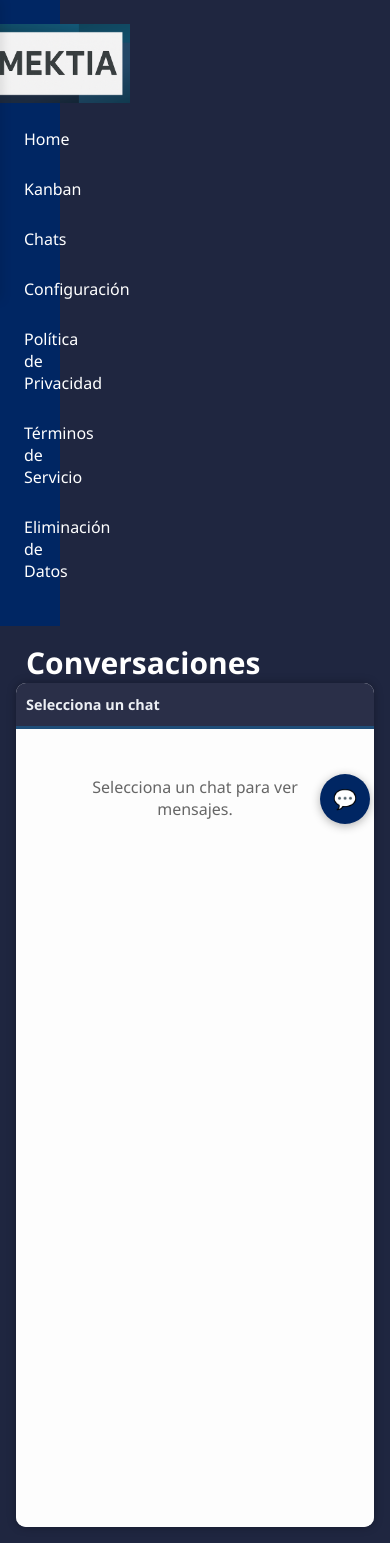
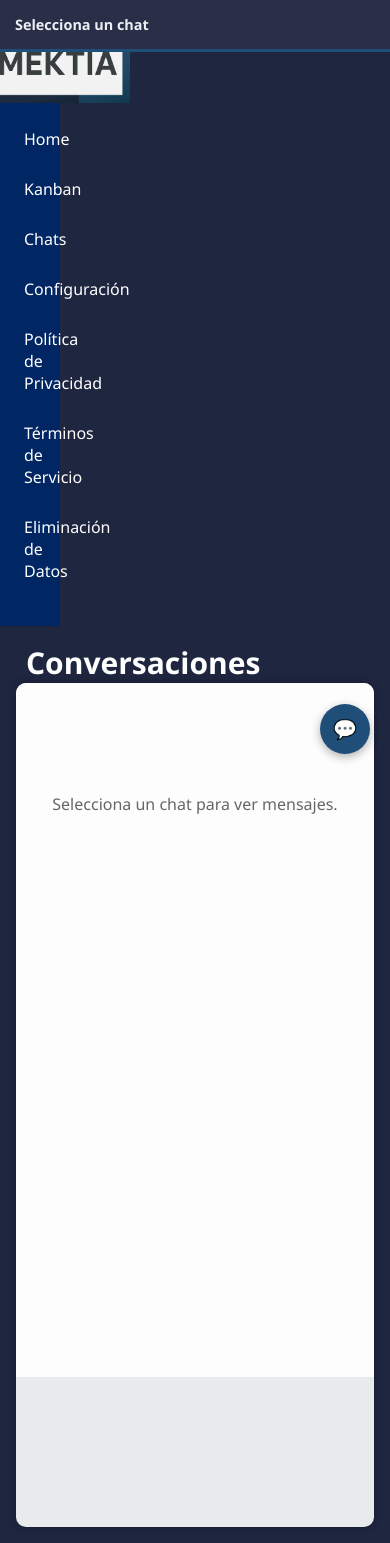
Before and after one commit to Mektiaventas/Whatsmektia, a Flask app: page /chats in a window 390 px wide. Run offline with Flask 3, Linux system fonts and the light colour scheme; data that the repository does not hold is empty.

Commit message:
actualizar vista de cel

```diff
--- a/static/css/styles.css
+++ b/static/css/styles.css
@@ -1219,3 +1219,108 @@ body {
         margin: 0 !important;
     }
 }
+/* ========== FIX EXCLUSIVO PARA LAYOUT MOBILE ========== */
+@media (max-width: 768px) {
+    /* OCULTAR la lista de chats por defecto */
+    .chat-list-v2 {
+        display: none !important;
+    }
+
+    /* MOSTRAR solo el panel de mensajes */
+    .chat-panel-v2 {
+        display: block !important;
+        width: 100% !important;
+        height: 100vh !important;
+    }
+
+    /* Header siempre visible arriba */
+    .chat-panel-header {
+        position: fixed !important;
+        top: 0 !important;
+        left: 0 !important;
+        right: 0 !important;
+        background: #2a2f48 !important;
+        padding: 15px !important;
+        z-index: 1000 !important;
+        border-bottom: 3px solid #1f4e79 !important;
+    }
+
+    /* Compensar el espacio del header fijo */
+    .msgs-wrap-v2 {
+        padding-top: 70px !important;
+        padding-bottom: 80px !important;
+        height: calc(100vh - 150px) !important;
+        overflow-y: auto !important;
+    }
+
+    /* Formulario fijo en la parte inferior */
+    .reply-form {
+        position: fixed !important;
+        bottom: 0 !important;
+        left: 0 !important;
+        right: 0 !important;
+        background: white !important;
+        padding: 15px !important;
+        z-index: 1001 !important;
+        border-top: 3px solid #1f4e79 !important;
+    }
+
+    /* Mostrar botón para abrir lista de chats */
+    .mobile-chat-toggle {
+        display: block !important;
+        position: fixed !important;
+        bottom: 90px !important;
+        right: 20px !important;
+        z-index: 1002 !important;
+        width: 50px !important;
+        height: 50px !important;
+        border-radius: 50% !important;
+        background: #1f4e79 !important;
+        color: white !important;
+        border: none !important;
+        font-size: 1.2rem !important;
+        cursor: pointer !important;
+        box-shadow: 0 3px 10px rgba(0,0,0,0.3) !important;
+    }
+
+    /* Cuando se activa la lista de chats */
+    .chat-list-v2.mobile-visible {
+        display: block !important;
+        position: fixed !important;
+        top: 0 !important;
+        left: 0 !important;
+        width: 100% !important;
+        height: 100vh !important;
+        z-index: 2000 !important;
+        background: white !important;
+        padding: 1rem !important;
+    }
+
+    /* Ocultar panel de mensajes cuando se ve la lista */
+    .chat-list-v2.mobile-visible ~ .chat-panel-v2 {
+        display: none !important;
+    }
+
+    /* Asegurar que el mensaje "Selecciona un chat" se vea bien */
+    .no-chat-selected {
+        text-align: center !important;
+        padding: 40px 20px !important;
+        color: #666 !important;
+        font-size: 16px !important;
+    }
+}
+
+/* ========== ESCRITORIO - asegurar que todo sea normal ========== */
+@media (min-width: 769px) {
+    .chat-list-v2 {
+        display: block !important;
+    }
+
+    .mobile-chat-toggle {
+        display: none !important;
+    }
+
+    .chat-panel-v2 {
+        display: block !important;
+    }
+}
```
